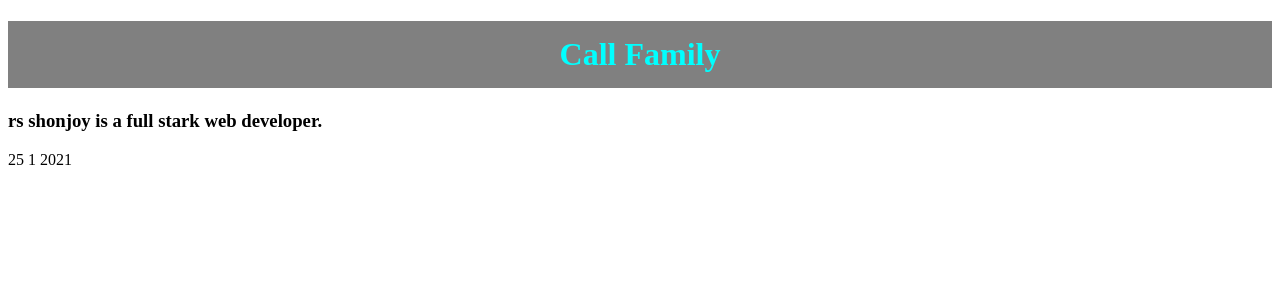
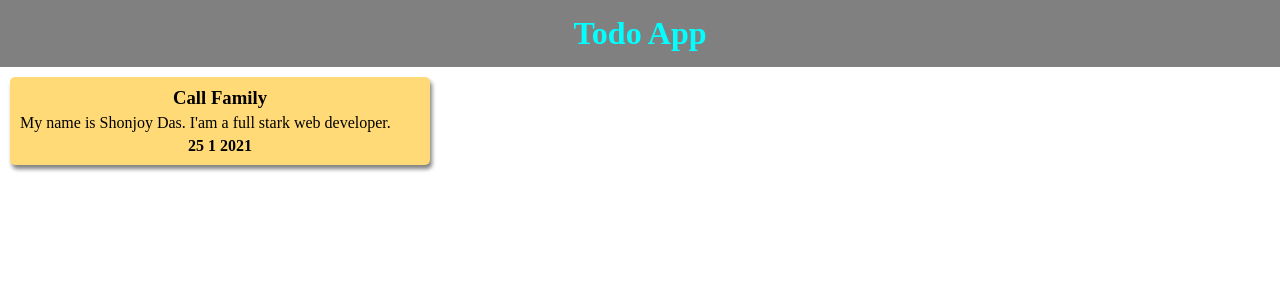
Before and after one commit to rsshonjoy/react-core-concept, a React (Create React App) app: page / in a window 1280 px wide. Shown: the top 300 px of the page. Built offline with nearby package versions, Linux system fonts and the light colour scheme.

Commit message:
card design

```diff
--- a/src/index.css
+++ b/src/index.css
@@ -1,6 +1,31 @@
+* {
+  margin: 0;
+  padding: 0;
+}
 .headingStyle {
   background-color: gray;
   color: cyan;
   text-align: center;
   padding: 15px;
 }
+.card {
+  background-color: #ffda77;
+  box-shadow: 2px 4px 4px gray;
+  border-radius: 5px;
+  margin: 10px;
+  padding: 10px;
+  width: 400px;
+  display: inline-block;
+}
+.cardTitle {
+  text-align: center;
+  margin-bottom: 5px;
+}
+.cardDesc {
+  text-align: justify;
+  margin-bottom: 5px;
+}
+.cardFooter {
+  text-align: center;
+  font-weight: bold;
+}
--- a/src/index.js
+++ b/src/index.js
@@ -3,7 +3,7 @@ import ReactDOM from 'react-dom';
 import './index.css';
 
 const todoTitle = 'Call Family';
-const todoDesc = 'rs shonjoy is a full stark web developer.';
+const todoDesc = "My name is Shonjoy Das. I'am a full stark web developer.";
 const date = new Date();
 const dateName = date.getDate();
 const monthName = date.getMonth();
@@ -11,9 +11,12 @@ const currentYear = date.getFullYear();
 
 ReactDOM.render(
     <div>
-        <h1 className="headingStyle">{todoTitle}</h1>
-        <h3>{todoDesc}</h3>
-        <p>{`${dateName} ${monthName} ${currentYear}`}</p>
+        <h1 className="headingStyle">Todo App</h1>
+        <div className="card">
+            <h3 className="cardTitle">{todoTitle}</h3>
+            <p className="cardDesc">{todoDesc}</p>
+            <p className="cardFooter">{`${dateName} ${monthName} ${currentYear}`}</p>
+        </div>
     </div>,
     document.getElementById('root')
 );
```
